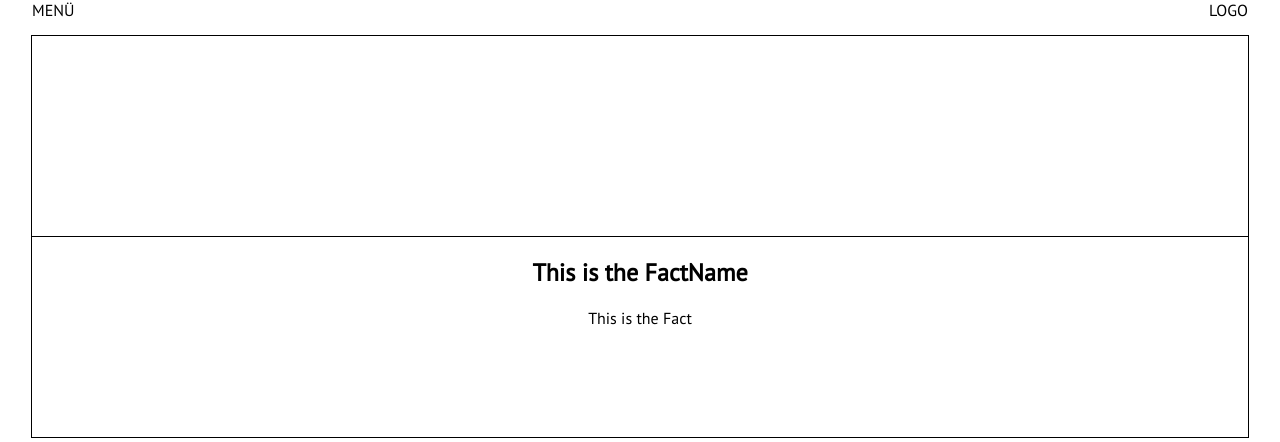
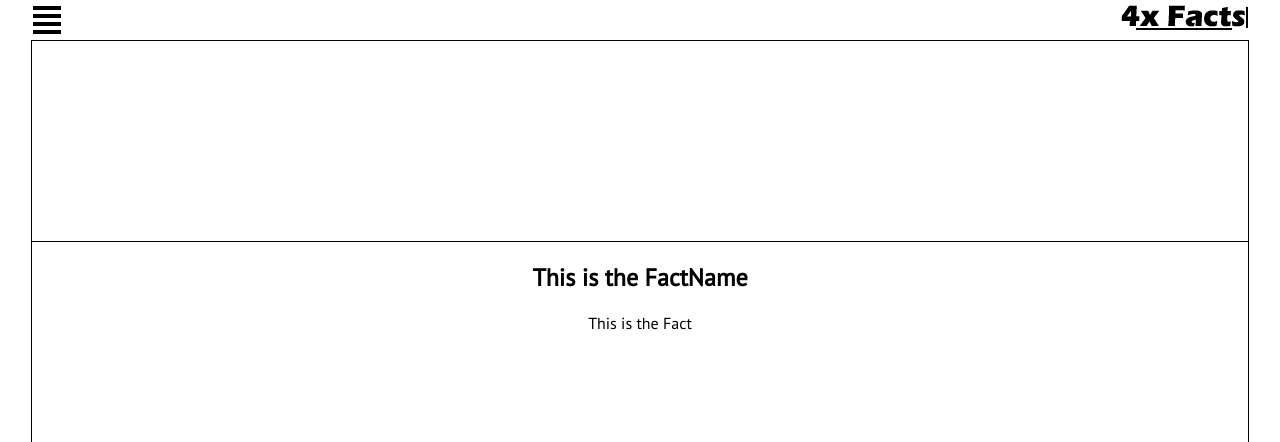
Before and after one commit to bakopf/The-Facts-Page, a PHP site: page / in a window 1280 px wide. Shown: the top 442 px of the page. Run offline with PHP 8.4, Linux system fonts and the light colour scheme.

Commit message:
add placeholder logo and menu icon

```diff
--- a/css/style.css
+++ b/css/style.css
@@ -8,16 +8,17 @@ body {
 
 .topbar {
 	width: 95%;
-	margin: 0 auto;
+	margin: 5px auto 0;
 	padding-bottom: 35px;
 	height: auto;
 }
 
 .logo{
-	float: right;
+	float:right;
+	left: 2px;
 }
 
-.menuicon{
+.icon{
 	float: left;
 }
 
--- a/includes/header.php
+++ b/includes/header.php
@@ -7,5 +7,6 @@
 	<link href="css/style.css" type="text/css" rel="stylesheet" />
 	<script src="libs/jquery-2.1.4.js"></script>
 	<link href='https://fonts.googleapis.com/css?family=PT+Sans' rel='stylesheet' type='text/css'>
+	<meta name="viewport" content="width=device-width, initial-scale=1.0, user-scalable=no">
     <title>The Facts WebApp</title>
   </head>
--- a/index.php
+++ b/index.php
@@ -4,12 +4,12 @@ include('includes/header.php');
   <body>
   <nav>
     <div class="topbar">
-      <div class="logo">
-        LOGO
+      <div class="logoplace">
+        <img class="logo" src="images/navigation/logo.png"/>
       </div>
 
       <div class="menuicon">
-        MENÜ
+        <img class="icon" src="images/navigation/navicon.png"/>
       </div>
     </div>
   <!-- Navigation Bar with jQuery-->
```
Also changed, not shown: images/navigation/logo.png (added), images/navigation/navicon.gif (added), images/navigation/navicon.png (added).
